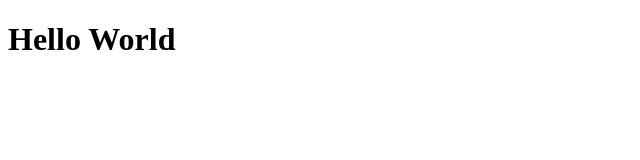
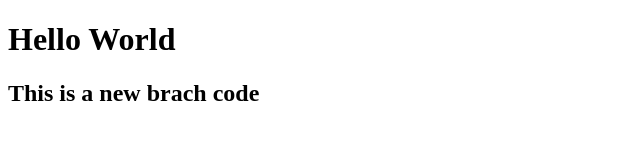
Before and after one commit to namanx/git-crash, a plain HTML site: page index.htm in a window 1280 px wide. Shown: the whole page, without its empty margins (0-640 px from the left). Drawn offline with Linux system fonts and the light colour scheme.

Commit message:
This is a new branch feature code

```diff
--- a/index.htm
+++ b/index.htm
@@ -8,5 +8,6 @@
 </head>
 <body>
     <h1>Hello World</h1>
+    <h2>This is a new brach code</h2>
 </body>
 </html>
```
Also changed, not shown: 1 other file.
